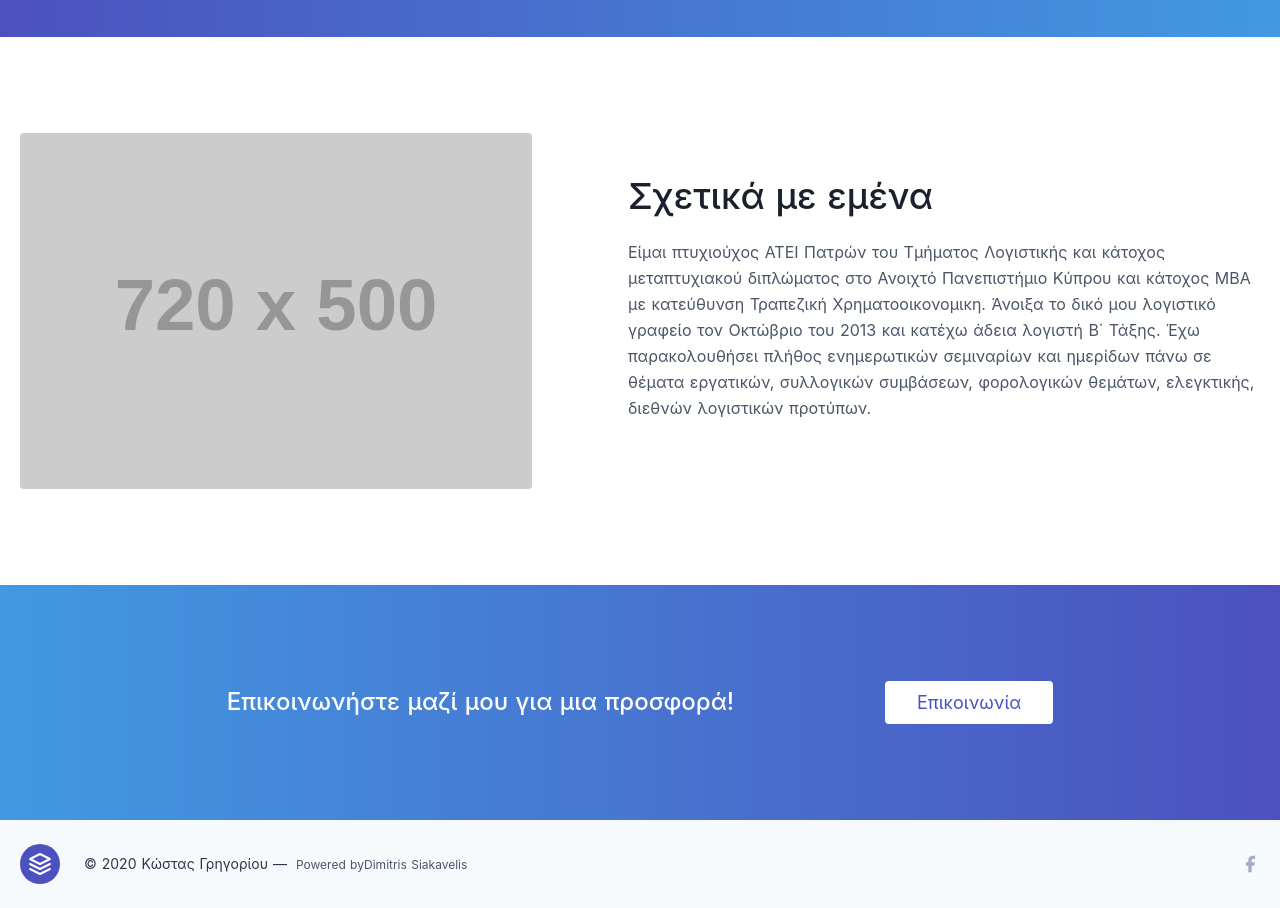
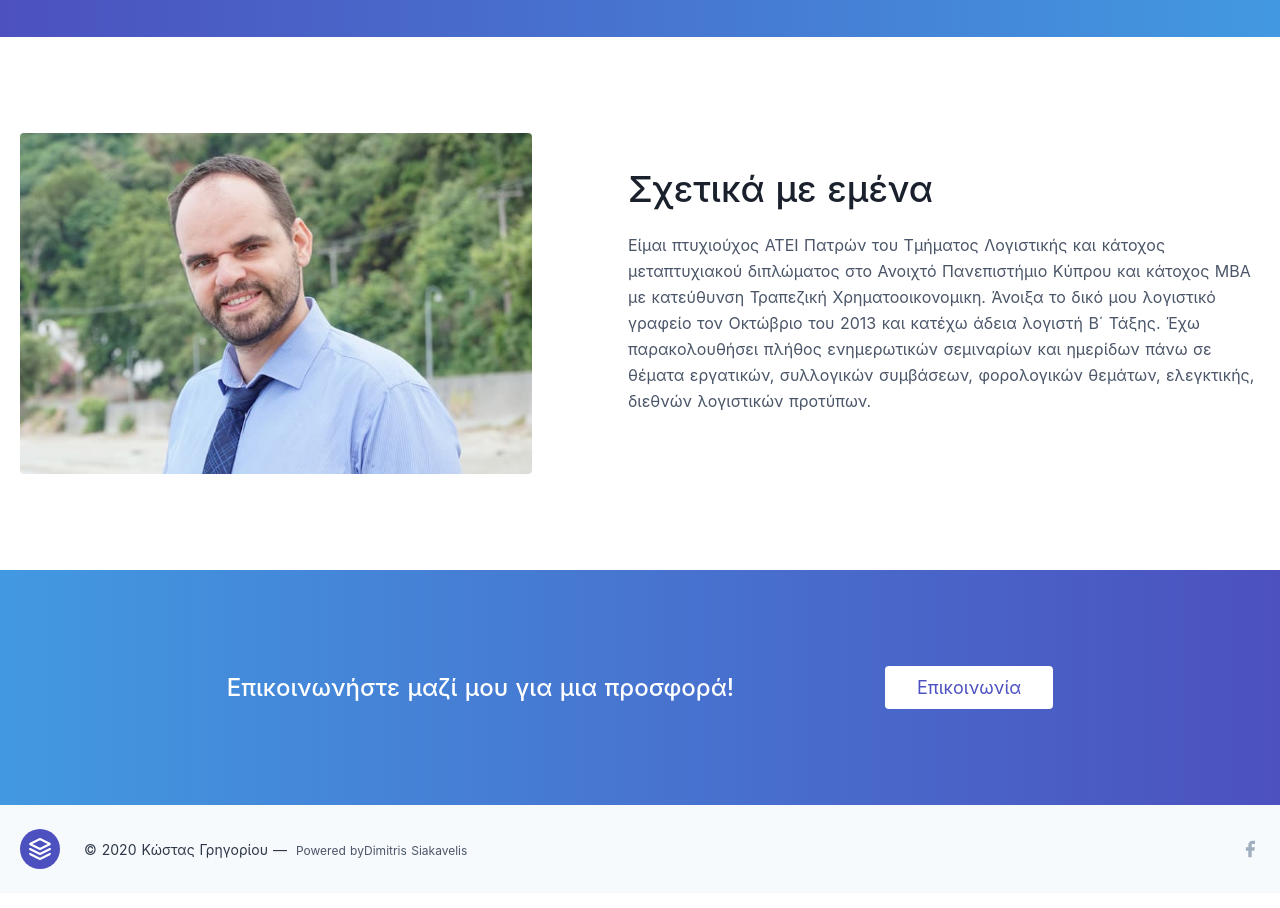
Before and after one commit to dimitrisscript/kgaccountant, a Nuxt app: page / in a window 1280 px wide. Shown: the part 1580-2488 px from the top of the page. Built offline with nearby package versions, Linux system fonts and the light colour scheme.

Commit message:
upload about photo

```diff
--- a/components/About.vue
+++ b/components/About.vue
@@ -8,7 +8,7 @@
           class="object-cover object-center rounded"
           alt="hero"
           loading="lazy"
-          src="https://dummyimage.com/720x500"
+          src="/kostas.jpg"
         />
       </div>
       <div
```
Also changed, not shown: static/kostas.jpg (added).
